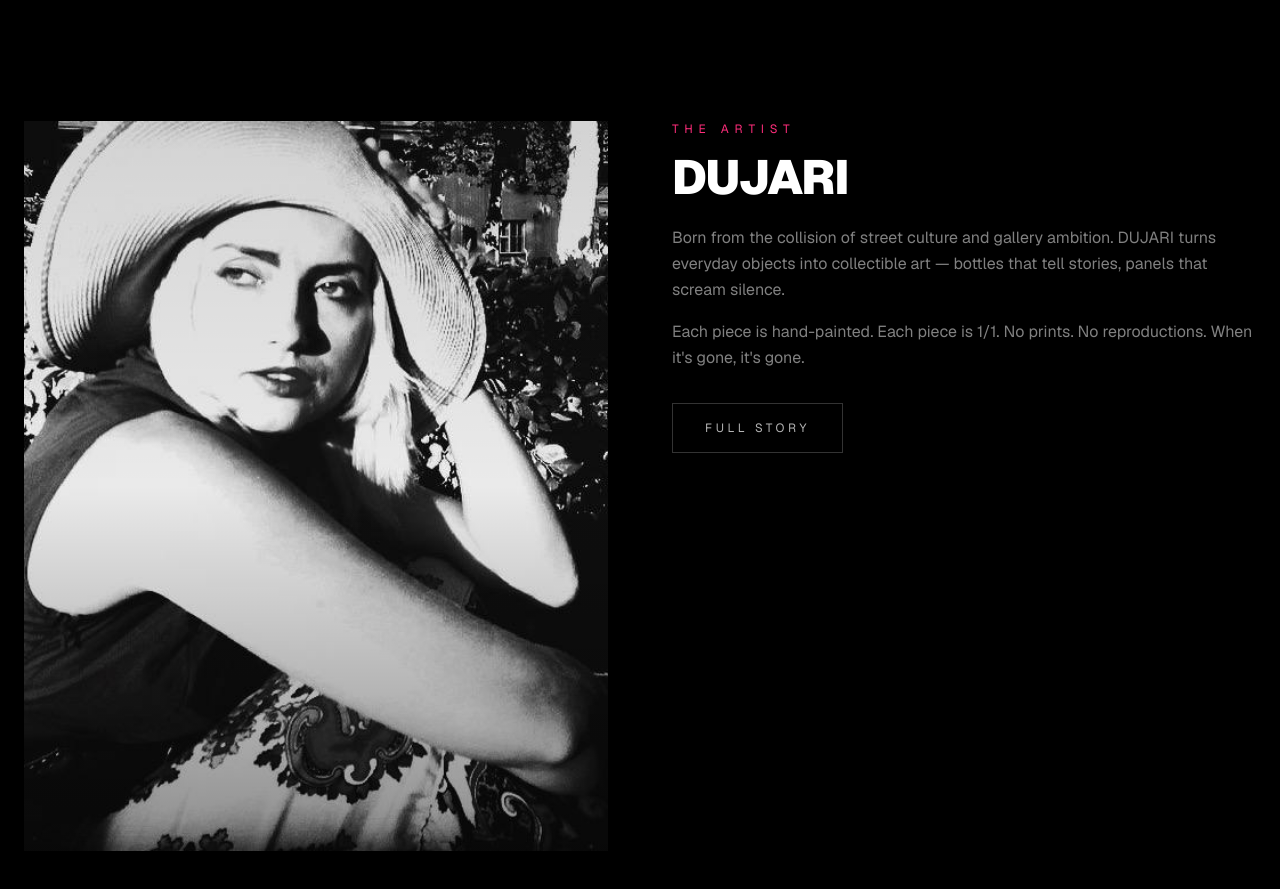
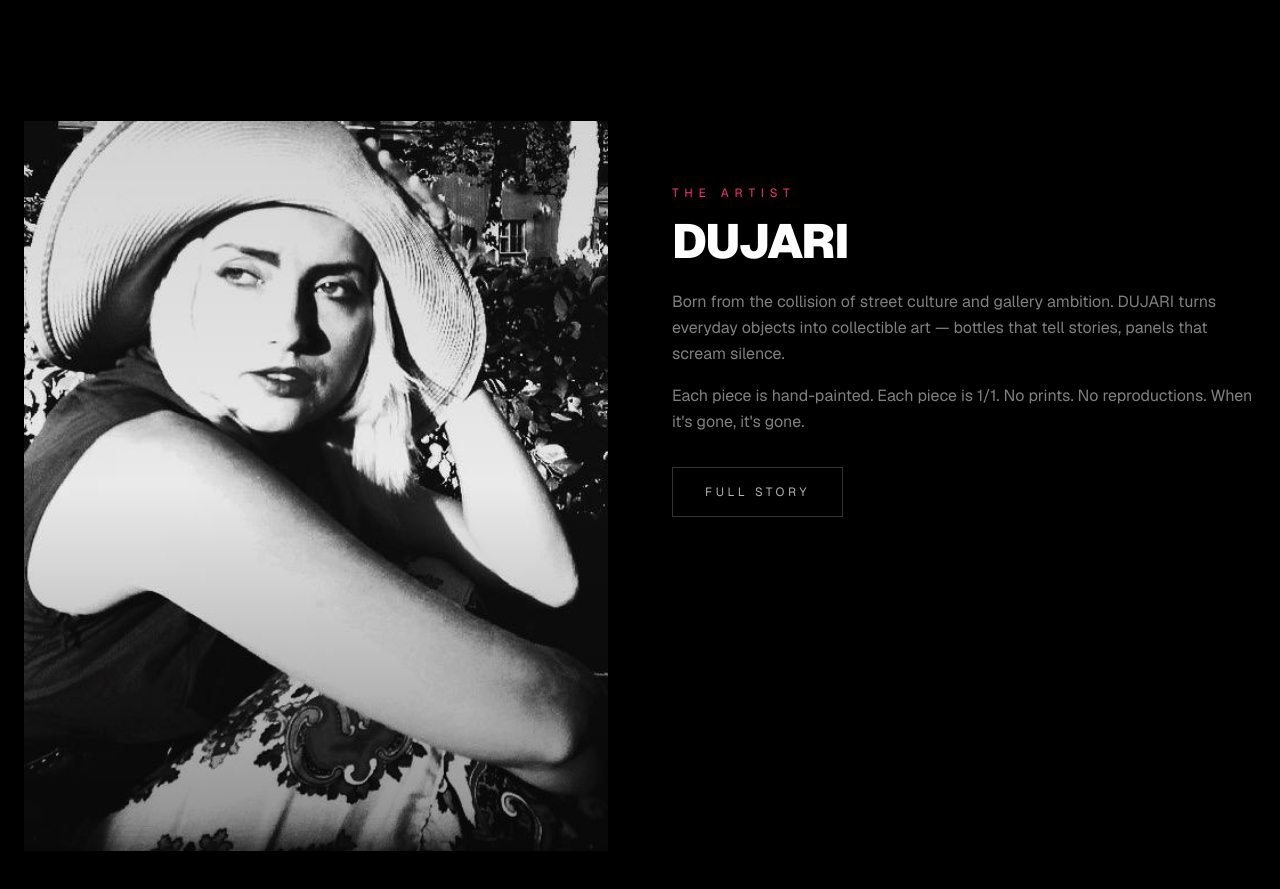
Before and after one commit to genfreemix/dujari, a Next.js app: page / in a window 1280 px wide. Shown: the part 2180-3069 px from the top of the page. Built offline with nearby package versions, Linux system fonts and the light colour scheme.

Commit message:
Lower homepage artist text column

```diff
--- a/src/components/ArtistBlock.tsx
+++ b/src/components/ArtistBlock.tsx
@@ -21,7 +21,7 @@ export default function ArtistBlock() {
           <div className="absolute inset-0 bg-gradient-to-t from-black/40 via-transparent to-black/10" />
         </div>
 
-        <div>
+        <div className="md:pt-14 lg:pt-16">
           <p className="text-[#FF2D7B] text-[10px] md:text-xs tracking-[0.5em] uppercase mb-4">
             {t("artist_block.label")}
           </p>
```
